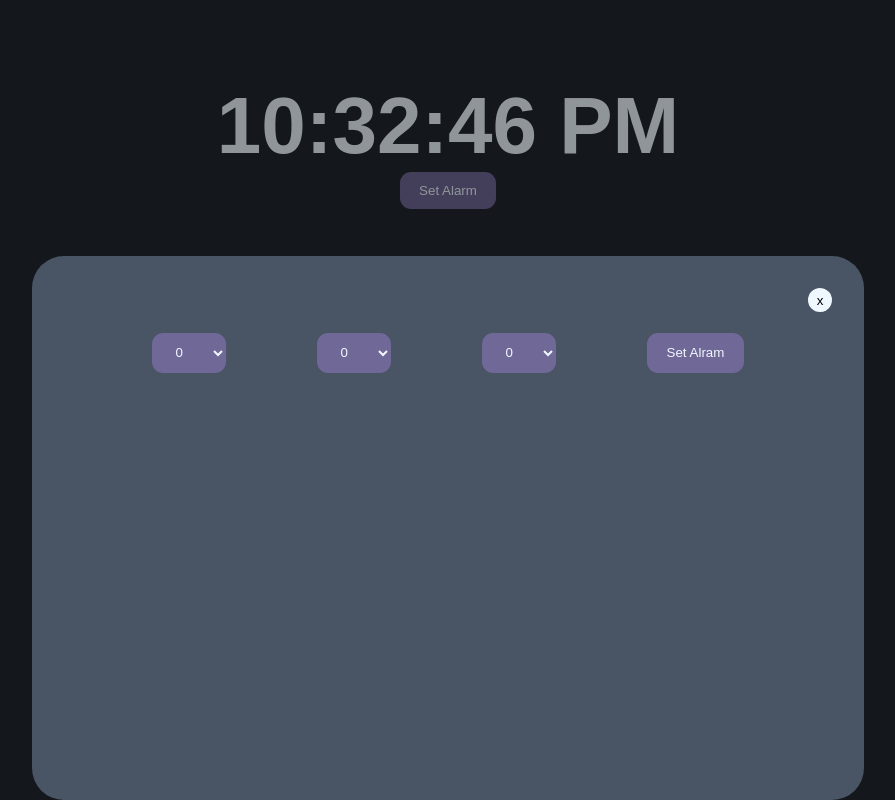
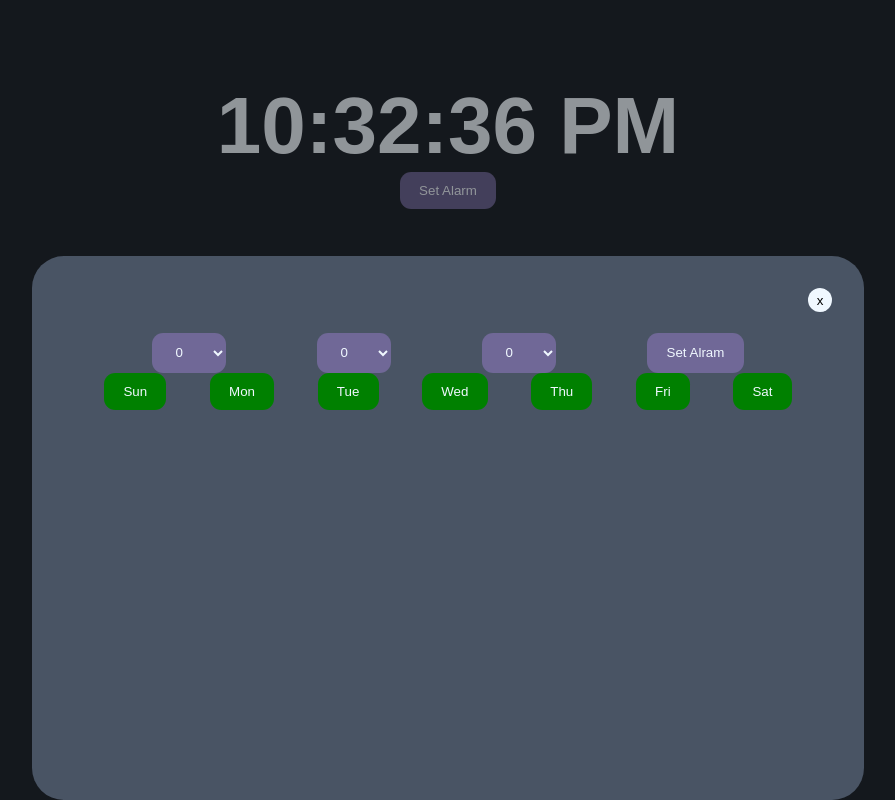
Before and after one commit to rootUJ99/alarm-clock, a React (Create React App) app: page / in a window 1280 px wide. Both pictures are taken after a click on the button "Set Alarm". Shown: the whole page, without its empty margins (192-1087 px from the left). Built offline with nearby package versions, Linux system fonts and the light colour scheme; a web font is replaced by a local one.

Commit message:
added modifications

```diff
--- a/public/index.html
+++ b/public/index.html
@@ -2,14 +2,12 @@
 <html lang="en">
   <head>
     <meta charset="utf-8" />
-    <link rel="icon" href="%PUBLIC_URL%/favicon.ico" />
     <meta name="viewport" content="width=device-width, initial-scale=1" />
     <meta name="theme-color" content="#000000" />
     <meta
       name="description"
       content="Web site created using create-react-app"
     />
-    <link rel="apple-touch-icon" href="%PUBLIC_URL%/logo192.png" />
     <!--
       manifest.json provides metadata used when your web app is installed on a
       user's mobile device or desktop. See https://developers.google.com/web/fundamentals/web-app-manifest/
--- a/src/App.js
+++ b/src/App.js
@@ -5,46 +5,62 @@ import Select from './Components/Select';
 import { useLocalStorage } from './hooks';
 import './App.css';
 
-const minuteAndSecondArr = [...new Array(60)].map((it, index) => index );
-const hourArr = [...new Array(24)].map((it, index) => index );
+const days = ['Sun', 'Mon', 'Tue', 'Wed', 'Thu', 'Fri', 'Sat'];
+const minuteAndSecondArr = [...new Array(60)].map((_, index) => index );
+const hourArr = [...new Array(24)].map((_, index) => index );
 const audioSource = "https://actions.google.com/sounds/v1/alarms/dosimeter_alarm.ogg";
 
 
 const  App = () => {
+
   const [currDateTime, setCurrDateTime] = useState(new Date().toLocaleTimeString());
-  const [alramDateTimeArr, setAlramDateTimeArr] = useLocalStorage('alarmTimeArr', []);
+  const [alarmDateTimeArr, setAlarmDateTimeArr] = useLocalStorage('alarmTimeArr', []);
   const [clockForm, setClockForm] = useState({ hour: 0, minute: 0, second: 0 });
   const [playAlarm, setPlayAlarm] = useState(false);
   const [visibleModal, setVisibleModal] = useState(false);
+  const [selectedDays, setSelectedDays] = useState([]);
+  const [edit, setEdit] = useState(null);
 
   useEffect(() => {
+    const date = new Date();
     const TimerId = setInterval(() => {
-      setCurrDateTime(new Date().toLocaleTimeString());
+      setCurrDateTime(date.toLocaleTimeString());
     }, 1000);
-    if (alramDateTimeArr.map(it=>it).includes(currDateTime)) {
+    if (alarmDateTimeArr?.some(it=>it?.time === currDateTime && it?.days.includes(days[date.getDay()]))) {
       console.log('tick tick');
       setPlayAlarm(true);
     }
     return () => {
       clearInterval(TimerId)
     }
-  },[currDateTime, playAlarm]);
+  },[currDateTime, playAlarm, alarmDateTimeArr ]);
 
+
+  const uniqueAlarmDateTimeArr = (dateTimeArr) => {
+   return dateTimeArr.reduce((acc, curr)=> {
+      if (!acc.some(it => it.time === curr.time)) {
+        acc.push(curr);
+      }
+      return acc;
+    }, []);
+  }
 
   const handleSubmit = (e) => {
     e.preventDefault();
-    console.log(clockForm);
     const date = new Date();
     date.setHours(Number(clockForm.hour))
     date.setMinutes(Number(clockForm.minute))
     date.setSeconds(Number(clockForm.second))
-
-    setAlramDateTimeArr([
-      ...new Set([
-        ...alramDateTimeArr,
-        new Date(date).toLocaleTimeString(),
-      ])
-    ]);
+    const dateTimeString = new Date(date).toLocaleTimeString();
+    let timeArr = [...alarmDateTimeArr];
+    if (edit) {
+    timeArr = alarmDateTimeArr.filter(it => it?.time !== edit.time);
+    }
+    timeArr = uniqueAlarmDateTimeArr([...timeArr, {
+      time: dateTimeString,
+      days: selectedDays,
+    }]);
+    setAlarmDateTimeArr(timeArr);
     handleShowHideModal();
   }
 
@@ -55,37 +71,60 @@ const  App = () => {
     });
   }
 
-  const handleShowHideModal = () => setVisibleModal(!visibleModal);
-
+  const handleShowHideModal = () => {
+    setVisibleModal(!visibleModal);
+  }
   const handleDeleteAlarm = (selectedItem) => {
-    setAlramDateTimeArr(alramDateTimeArr.filter(it => it !== selectedItem))
+    const itemsToBeDeleted = alarmDateTimeArr.filter(it => it?.time !== selectedItem.time);
+    setAlarmDateTimeArr(itemsToBeDeleted)
   }
 
   const handleEditAlarm = (selectedItem) => {
+    setEdit(selectedItem);
     setVisibleModal(true);
-    const [hour, minute, second] = selectedItem.split(':')
+    const [hour, minute, second] = selectedItem?.time?.split(':');
     setClockForm({
       hour: Number(hour),
       minute: Number(minute),
       second: Number(second),
-    })
+    });
+    setSelectedDays(selectedItem.days);
   }
 
+  const handleDayClick = (it) => {
+    selectedDays.includes(it)
+    ?
+    setSelectedDays(
+        selectedDays.filter(item=> it !== item)
+      )
+    :
+    setSelectedDays([
+      ...new Set([
+      ...selectedDays,
+        it,
+      ])
+    ]);
+  }
+  const handleSetAlarm = () => {
+    setSelectedDays(days);
+    setEdit(null);
+    handleShowHideModal()
+  }
   return (
     <div className="App">
     <div className="clock">{currDateTime}</div>
     <div className="flex-evenly">
-    <Button onClick={handleShowHideModal}>Set Alarm</Button>
+    <Button onClick={handleSetAlarm}>Set Alarm</Button>
         { playAlarm && <Button onClick={()=>{
           setPlayAlarm(false);
         }}>Stop Alarm</Button>
         }
     </div>
-      {alramDateTimeArr.map(it=>(
-      <div key={it} className="grid-between">
-        <div className="list-clock">{it}</div>
+      {alarmDateTimeArr.map(it=>(
+      <div key={it.time} className="grid-between">
+        <div className="list-clock">{it.time}</div>
         <Button onClick={()=> handleEditAlarm(it)}>Edit</Button>
-        <Button onClick={()=>handleDeleteAlarm(it)}>Delete</Button>
+        <Button onClick={()=> handleDeleteAlarm(it)}>Delete</Button>
       </div>
           ))}
         { playAlarm && <audio controls hidden autoPlay={playAlarm} loop src={audioSource} /> }
@@ -100,6 +139,13 @@ const  App = () => {
             </Button>
           </div>
         </form>
+        <div className="flex-evenly">
+            {days.map(it=>(
+                <Button key={it} onClick={()=>handleDayClick(it)} style={{
+                  background: selectedDays.includes(it) ? 'green' : 'gray'
+                }}>{it}</Button>
+                ))}
+        </div>
       </Modal>
     </div>
   );
--- a/src/Components/Button.js
+++ b/src/Components/Button.js
@@ -1,6 +1,6 @@
-const Button =({children, onClick}) => {
+const Button =({children, ...rest}) => {
   return (
-    <button onClick={onClick} className="button">
+    <button {...rest} className="button">
       {children}
     </button>
   )
--- a/src/hooks.js
+++ b/src/hooks.js
@@ -1,8 +1,8 @@
 import { useState } from 'react';
 export const useLocalStorage = (key, initialValue) => {
   const [localStore, setLocalStore] = useState(()=>{
-    const alarmList = localStorage.getItem(key);
-    return alarmList ? JSON.parse(alarmList) : initialValue;
+    const storedItem = localStorage.getItem(key);
+    return storedItem ? JSON.parse(storedItem) : initialValue;
   });
   const setValue = (value) => {
     setLocalStore(value);
```
Also changed, not shown: 1 other file (tests, documents, lock files or other folders).
